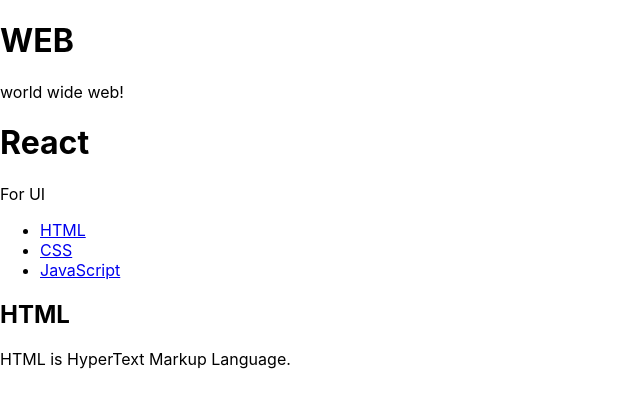
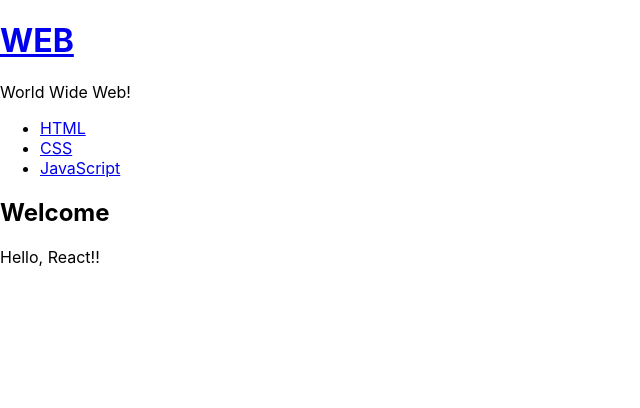
Before and after one commit to ggumeng/react-app, a React (Create React App) app: page / in a window 1280 px wide. Shown: the top 408 px of the page, without its empty margins (0-640 px from the left). Built offline with nearby package versions, Linux system fonts and the light colour scheme.

Commit message:
Component Event (State & Props)

```diff
--- a/src/App.js
+++ b/src/App.js
@@ -1,51 +1,60 @@
 import './App.css';
 import { Component } from 'react';
-
-class Subject extends Component {
-  render(){
-    return (
-      <header>
-          <h1>{this.props.title}</h1>
-          {this.props.sub}
-      </header>
-    );
-  }
-}
-
-class TOC extends Component{
-  render(){
-    return (
-      <nav>
-        <ul>
-            <li><a href="1.html">HTML</a></li>
-            <li><a href="2.html">CSS</a></li>
-            <li><a href="3.html">JavaScript</a></li>
-        </ul>
-      </nav>
-    );
-  }
-}
-
-class Content extends Component{
-  render(){
-    return (
-      <article>
-        <h2>{this.props.title}</h2>
-        {this.props.desc}
-      </article>
-    );
-  }
-}
-
+import TOC from "./components/TOC";
+import Content from './components/Content';
+import Subject from './components/Subject';
 
 class App extends Component {
+  constructor(props){
+    super(props);
+    this.state = {
+      mode: 'welcome',
+      selected_content_id:2,
+      subject:{title: 'WEB', sub: 'World Wide Web!'},
+      welcome:{title:'Welcome', desc:'Hello, React!!'},
+      contents:[
+        {id: 1, title:'HTML', desc:"HTML is for information"},
+        {id: 2, title:'CSS', desc:'CSS is for design.'},
+        {id: 3, title:'JavaScript', desc:"JavaScript is for interactive."}
+      ]
+    }
+  }
   render() {
+
+    var _title, _desc = null;
+
+    if(this.state.mode === 'welcome'){
+        _title = this.state.welcome.title;
+        _desc = this.state.welcome.desc;
+    } else if(this.state.mode === 'read'){
+        var i = 0;
+        while (i < this.state.contents.length){
+          var data = this.state.contents[i];
+          if(data.id === this.state.selected_content_id){
+            _title = data.title;
+            _desc = data.desc;
+            break;
+          }
+          i = i + 1;
+        }
+    }
+
     return (
       <div className='App'>
-        <Subject title="WEB" sub="world wide web!"></Subject>
-        <Subject title="React" sub="For UI"></Subject>
-        <TOC></TOC>
-        <Content title="HTML" desc="HTML is HyperText Markup Language."></Content>
+        <Subject
+          title={this.state.subject.title}
+          sub={this.state.subject.sub}
+          onChangePage={function(){
+            this.setState({mode: 'welcome'});
+          }.bind(this)}
+        >
+        </Subject>
+        <TOC
+        onChangePage={function(id){
+            this.setState({mode:'read', selected_content_id:Number(id)});
+        }.bind(this)}
+        data={this.state.contents}></TOC>
+        <Content title={_title} desc={_desc}></Content>
       </div>
     );
   }
--- /dev/null
+++ b/src/components/Content.js
@@ -0,0 +1,14 @@
+import React, { Component } from 'react';
+
+class Content extends Component{
+    render(){
+      return (
+        <article>
+          <h2>{this.props.title}</h2>
+          {this.props.desc}
+        </article>
+      );
+    }
+  }
+
+  export default Content;
--- /dev/null
+++ b/src/components/Subject.js
@@ -0,0 +1,17 @@
+import React, { Component } from 'react';
+
+class Subject extends Component {
+    render(){
+      return (
+        <header>
+            <h1><a href="/" onClick={function(e){
+                e.preventDefault();
+                this.props.onChangePage();
+            }.bind(this)}>{this.props.title}</a></h1>
+            {this.props.sub}
+        </header>
+      );
+    }
+  }
+
+  export default Subject;
--- /dev/null
+++ b/src/components/TOC.js
@@ -0,0 +1,31 @@
+import React, { Component } from 'react';
+
+class TOC extends Component{
+    render(){
+      var lists = [];
+      var data = this.props.data;
+      var i = 0;
+      while(i < data.length){
+        lists.push(
+        <li key={data[i].id}>
+          <a
+          href={"/content/"+data[i].id}
+          data-id={data[i].id}
+          onClick={function(e){
+            e.preventDefault();
+            this.props.onChangePage(e.target.dataset.id);
+          }.bind(this)}
+          >{data[i].title}</a></li>);
+        i = i + 1;
+      }
+      return (
+        <nav>
+          <ul>
+              {lists}
+          </ul>
+        </nav>
+      );
+    }
+  }
+
+  export default TOC;
```
